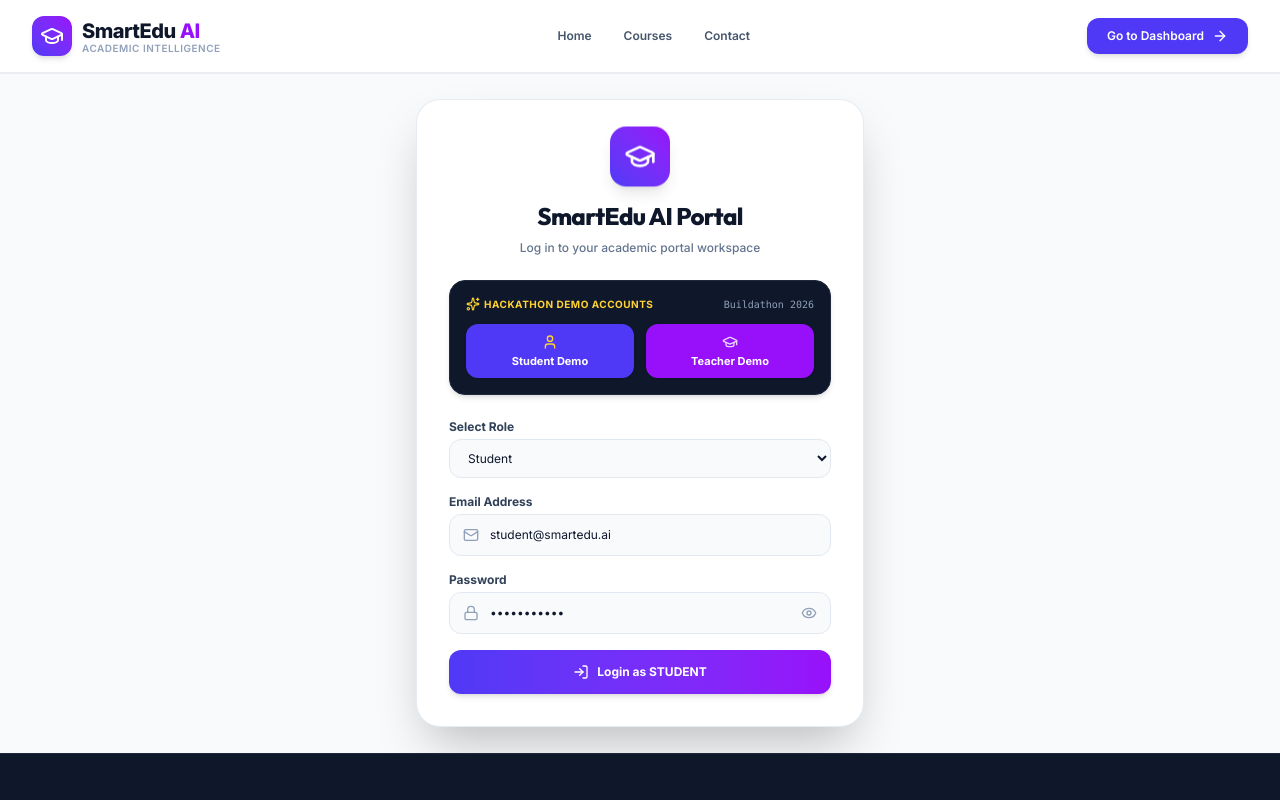
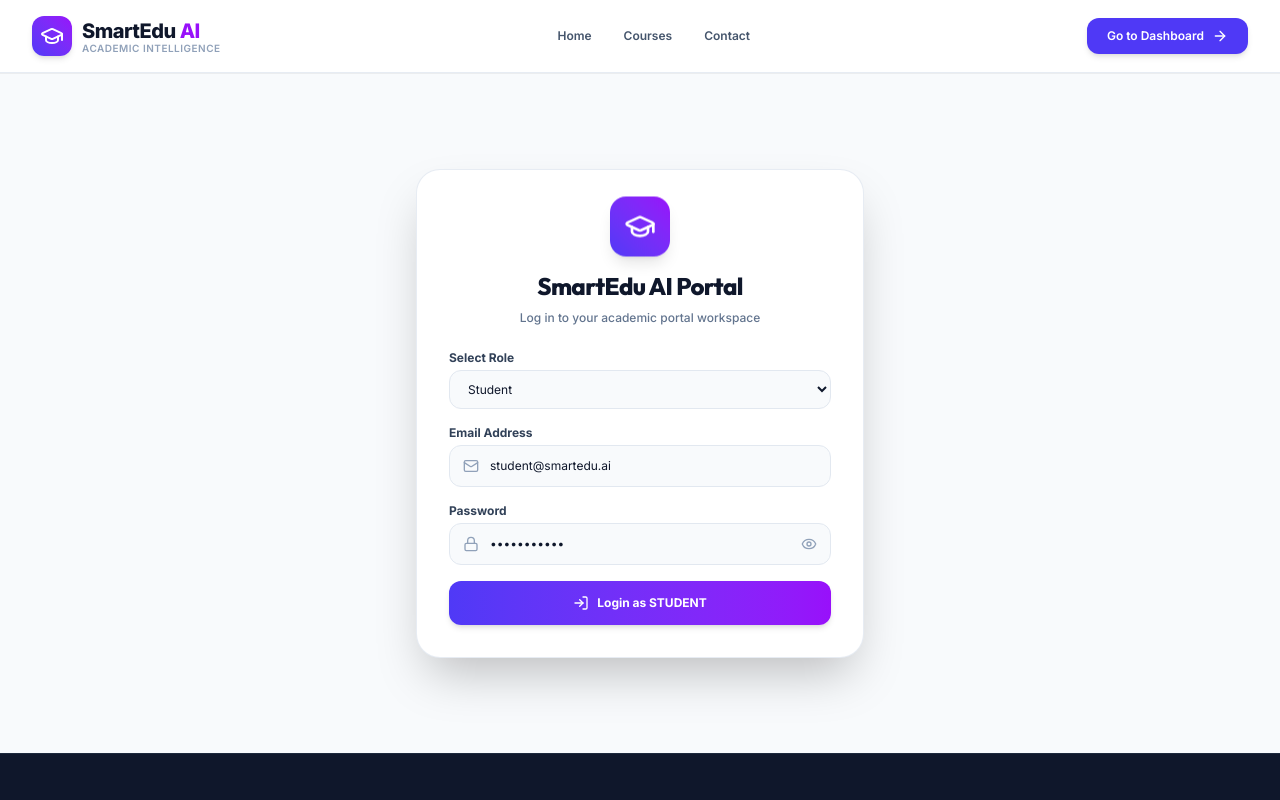
Before and after one commit to GokulSrinivasan17/StudyMate-AI-Management-Portal, a React (Vite) app: page /login in a window 1280 px wide. Shown: the top 800 px of the page. Built offline with nearby package versions, Linux system fonts and the light colour scheme.

Commit message:
feat: Complete project update - remove Hackathon Demo Accounts section and verify end-to-end AI schedule dispatch

```diff
--- a/src/pages/auth/Login.jsx
+++ b/src/pages/auth/Login.jsx
@@ -2,7 +2,7 @@ import React, { useState } from 'react';
 import { useNavigate, Link } from 'react-router-dom';
 import { useAuth } from '../../context/AuthContext';
 import { useToast } from '../../context/ToastContext';
-import { GraduationCap, LogIn, Sparkles, User, GraduationCap as TeacherIcon, Eye, EyeOff, Lock, Mail, RefreshCw } from 'lucide-react';
+import { GraduationCap, LogIn, Eye, EyeOff, Lock, Mail, RefreshCw } from 'lucide-react';
 
 export const Login = () => {
   const [email, setEmail] = useState('student@smartedu.ai');
@@ -14,23 +14,6 @@ export const Login = () => {
   const { login } = useAuth();
   const { addToast } = useToast();
   const navigate = useNavigate();
-
-  const handleDemoLogin = async (targetRole) => {
-    setLoading(true);
-    let demoEmail = 'student@smartedu.ai';
-    if (targetRole === 'teacher') demoEmail = 'teacher@smartedu.ai';
-
-    try {
-      const loggedUser = await login(demoEmail, 'password123', targetRole);
-      addToast(`Authenticated as ${loggedUser.name} (${targetRole.toUpperCase()})!`, 'success', 'Demo Authentication');
-      if (targetRole === 'teacher') navigate('/teacher/dashboard');
-      else navigate('/student/dashboard');
-    } catch {
-      addToast('Demo login failed.', 'error');
-    } finally {
-      setLoading(false);
-    }
-  };
 
   const handleSubmit = async (e) => {
     e.preventDefault();
@@ -57,36 +40,6 @@ export const Login = () => {
           </div>
           <h2 className="text-2xl font-extrabold text-slate-900 tracking-tight">SmartEdu AI Portal</h2>
           <p className="text-xs text-slate-500 font-medium">Log in to your academic portal workspace</p>
-        </div>
-
-        {/* Hackathon Demo Account Section */}
-        <div className="bg-slate-900 text-white p-4 rounded-2xl border border-slate-800 space-y-3 shadow-md">
-          <div className="flex items-center justify-between">
-            <span className="text-[10px] font-bold uppercase tracking-wider text-amber-300 flex items-center gap-1">
-              <Sparkles className="w-3.5 h-3.5 text-amber-300" /> Hackathon Demo Accounts
-            </span>
-            <span className="text-[10px] text-slate-400 font-mono">Buildathon 2026</span>
-          </div>
-
-          <div className="grid grid-cols-2 gap-3 text-xs">
-            <button
-              type="button"
-              onClick={() => handleDemoLogin('student')}
-              className="bg-indigo-600 hover:bg-indigo-500 text-white font-bold py-2.5 px-3 rounded-xl transition-all flex flex-col items-center gap-1 shadow-sm hover:scale-105"
-            >
-              <User className="w-4 h-4 text-amber-300" />
-              <span className="text-[11px]">Student Demo</span>
-            </button>
-
-            <button
-              type="button"
-              onClick={() => handleDemoLogin('teacher')}
-              className="bg-purple-600 hover:bg-purple-500 text-white font-bold py-2.5 px-3 rounded-xl transition-all flex flex-col items-center gap-1 shadow-sm hover:scale-105"
-            >
-              <TeacherIcon className="w-4 h-4 text-purple-200" />
-              <span className="text-[11px]">Teacher Demo</span>
-            </button>
-          </div>
         </div>
 
         <form onSubmit={handleSubmit} className="space-y-4 text-xs">
```
